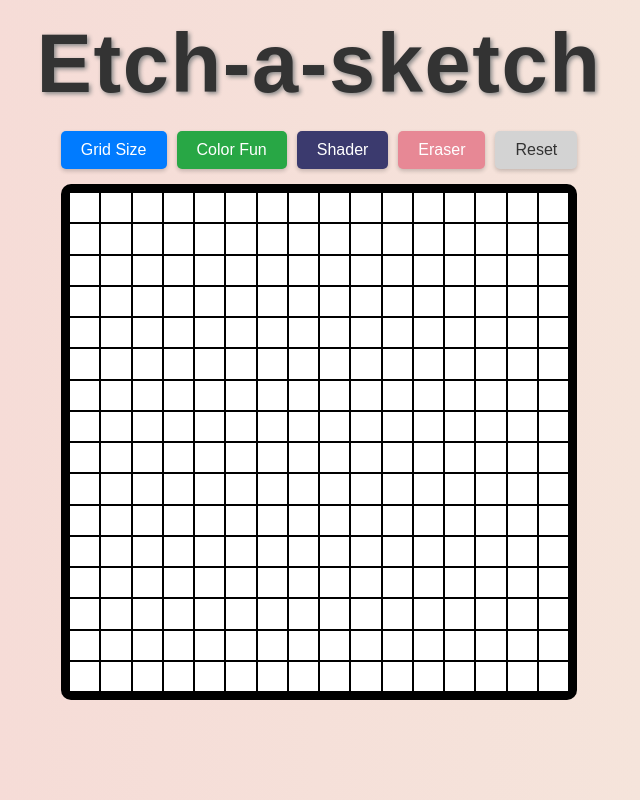
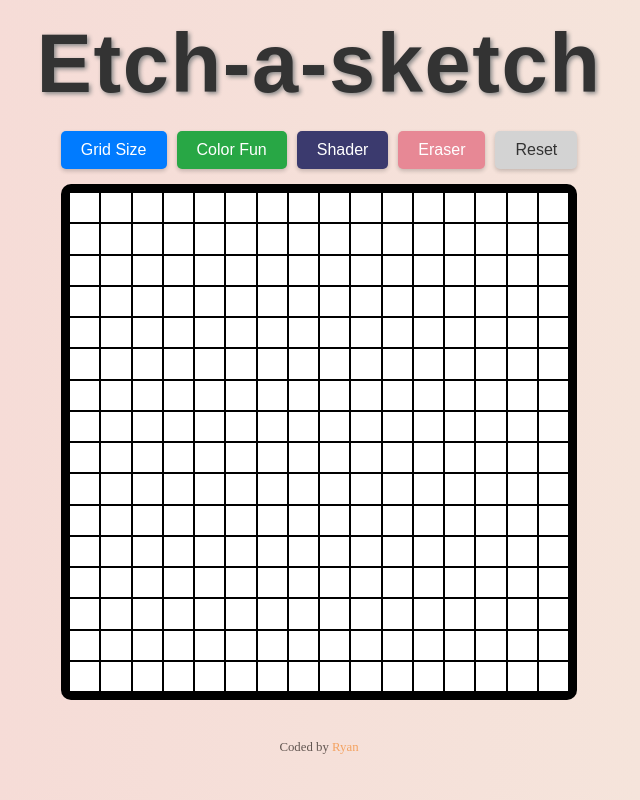
Before and after one commit to ryantpham/etch-a-sketch, a plain HTML site: page index.html in a window 1280 px wide. Shown: the whole page, without its empty margins (321-961 px from the left). Drawn offline with Linux system fonts and the light colour scheme.

Commit message:
Added footer and styling

```diff
--- a/index.html
+++ b/index.html
@@ -6,6 +6,28 @@
     <meta name="viewport" content="width=device-width, initial-scale=1.0">
     <title>Sketchpad</title>
     <link rel = "stylesheet" href="style.css"/>
+    <style>
+        footer {
+    margin-top: 20px;
+    font-size: 0.8em;
+    text-align: center;
+    width: 100%;
+    padding: 20px 0;
+    color: #615550; /* Subtle, deeper shade for text */
+}
+
+footer a {
+    color: #F4A261; /* Muted teal for links */
+    text-decoration: none;
+    font-weight: 500; /* Medium weight for slight emphasis */
+}
+
+footer a:hover {
+    text-decoration: underline;
+    font-weight: 600; /* Bold on hover for emphasis */
+    color: #f5882f; /* Soft coral for a noticeable but gentle hover effect */
+}
+    </style>
     <script src="script.js" defer> </script>
 </head>
 <body>
@@ -24,6 +46,9 @@
             <div class = "container"> </div>
         </div>
     </div>
+    <footer>
+        Coded by <a href="https://github.com/ryantpham" target="_blank">Ryan</a>
+    </footer>
 
 
 </body>
```
